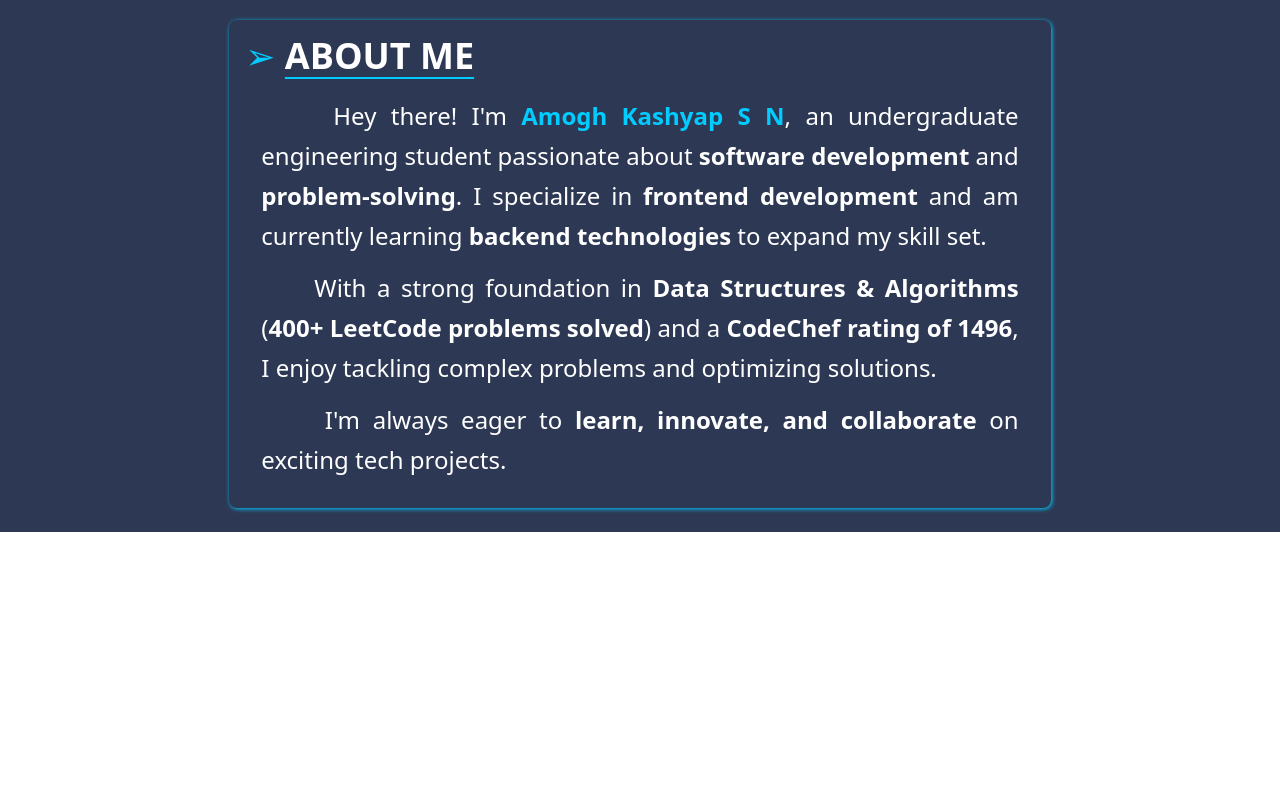
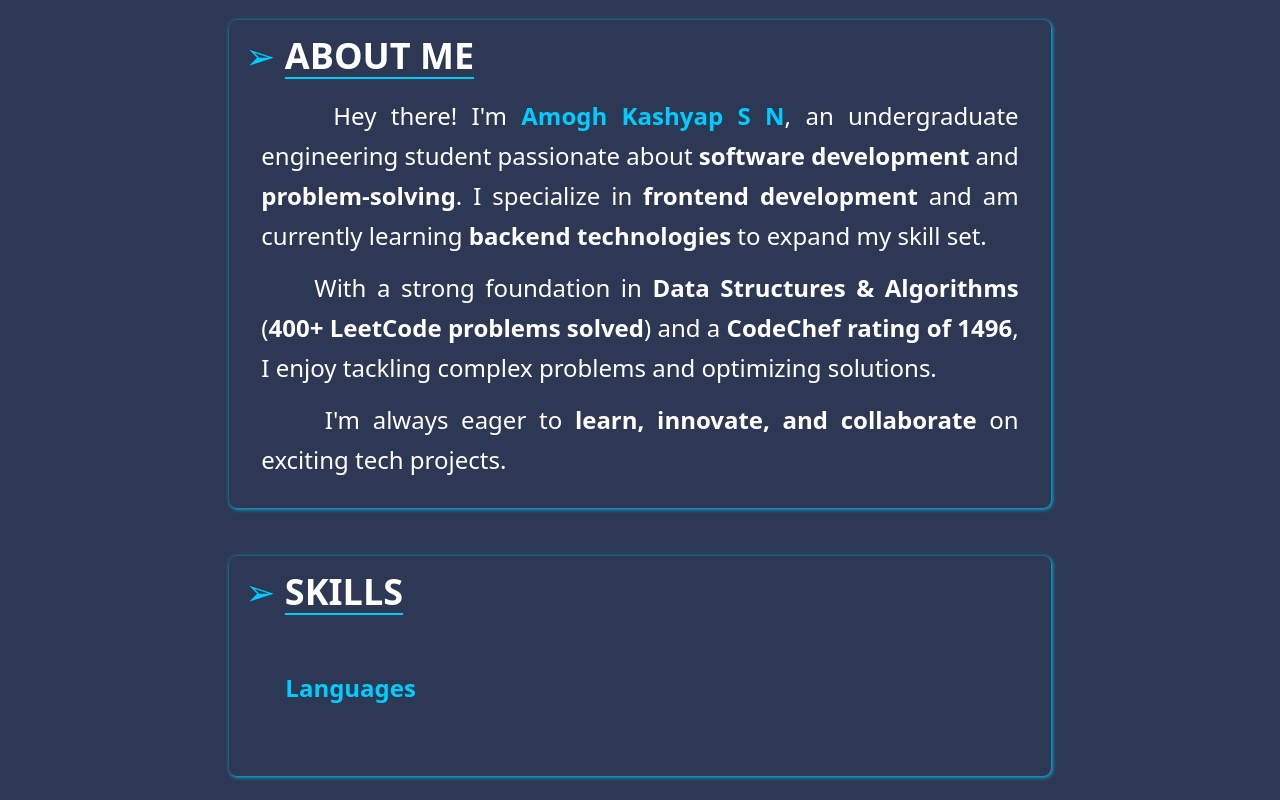
Before and after one commit to AmoghDevWorks/portfolioak, a React (Create React App) app: page / in a window 1280 px wide. Shown: the part 788-1588 px from the top of the page. Before the commit the page ends 1320 px from the top, so only its background shows below. Built offline with nearby package versions, Linux system fonts and the light colour scheme.

Commit message:
skill half completed

```diff
--- a/src/components/About.js
+++ b/src/components/About.js
@@ -2,7 +2,7 @@ import React from 'react'
 
 const About = () => {
   return (
-    <div className='bg-customgrey max-w-screen h-fit p-6 flex items-center justify-center'>
+    <div className='bg-customgrey max-w-screen h-fit p-6  flex items-center justify-center'>
         <div className='h-fit p-4 w-2/3 shadow-custom rounded-lg text-white'>
             <h1 className='text-4xl text-customblue mb-5'>➢&nbsp;<span className='text-white font-bold underline underline-offset-8 decoration-customblue decoration-[2px]'>ABOUT ME</span></h1>
             <p className='my-3 leading-10 text-2xl px-4 text-justify'>&nbsp;&nbsp;&nbsp;&nbsp;&nbsp;Hey there! I'm <span className='text-customblue font-bold'>Amogh Kashyap S N</span>, an undergraduate engineering student passionate about <b>software development</b> and <b>problem-solving</b>. I specialize in <b>frontend development</b> and am currently learning <b>backend technologies</b> to expand my skill set.</p>
--- /dev/null
+++ b/src/components/Skill.js
@@ -0,0 +1,19 @@
+import React from 'react'
+
+const Skill = () => {
+  return (
+    <div className='bg-customgrey max-w-screen h-fit p-6 flex items-center justify-center'>
+        <div className='h-fit p-4 w-2/3 shadow-custom rounded-lg text-white'>
+            <h1 className='text-4xl text-customblue mb-5'>➢&nbsp;<span className='text-white font-bold underline underline-offset-8 decoration-customblue decoration-[2px]'>SKILLS</span></h1>
+            <div className='my-4 p-10'>
+                <h3 className='text-2xl font-bold text-customblue'>Languages</h3>
+                <div>
+
+                </div>
+            </div>
+        </div>
+    </div>
+  )
+}
+
+export default Skill
--- a/src/index.js
+++ b/src/index.js
@@ -4,6 +4,7 @@ import './index.css';
 import Header from './components/Header';
 import App from './components/App';
 import About from './components/About';
+import Skill from './components/Skill';
 
 const root = ReactDOM.createRoot(document.getElementById('root'));
 root.render(
@@ -11,6 +12,7 @@ root.render(
     <Header />
     <App />
     <About />
+    <Skill />
   </React.StrictMode>
 );
 
```
